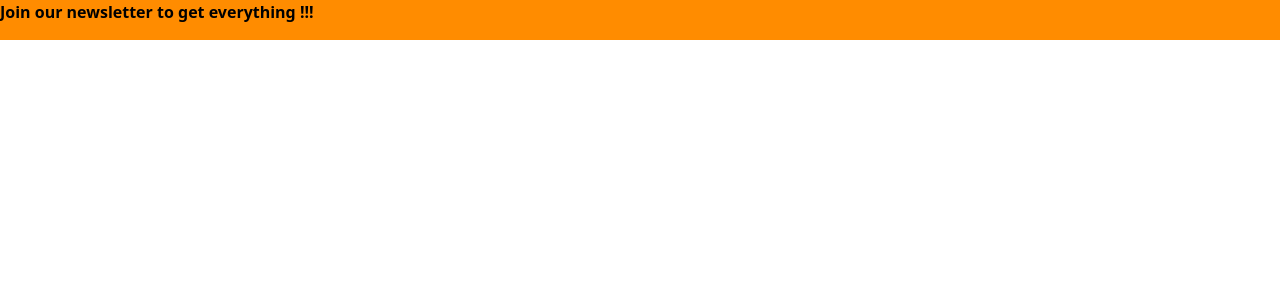
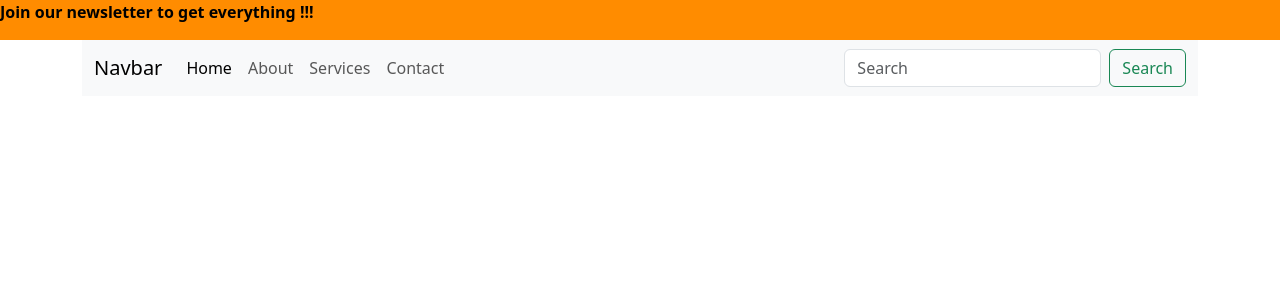
Before and after one commit to AdrienHq/symfony-ecom, a Symfony app: template templates/base.html.twig in a window 1280 px wide. Shown: the top 300 px of the page. Run offline with Twig, Linux system fonts and the light colour scheme; the template is opened without the code that fills it, so the values that code supplies are empty; style sheets or scripts are compiled from the project's sources; some libraries are stand-ins or nearby versions.

Commit message:
feat: basic nav bar

```diff
--- a/templates/base.html.twig
+++ b/templates/base.html.twig
@@ -27,6 +27,38 @@
     </div>
 </div>
 
+<div class="container ">
+    <nav class="navbar navbar-expand-lg navbar-light bg-light">
+        <div class="container-fluid">
+            <a class="navbar-brand" href="#">Navbar</a>
+            <button class="navbar-toggler" type="button" data-bs-toggle="collapse" data-bs-target="#navbarNav"
+                    aria-controls="navbarNav" aria-expanded="false" aria-label="Toggle navigation">
+                <span class="navbar-toggler-icon"></span>
+            </button>
+            <div class="collapse navbar-collapse" id="navbarNav">
+                <ul class="navbar-nav">
+                    <li class="nav-item">
+                        <a class="nav-link active" aria-current="page" href="#">Home</a>
+                    </li>
+                    <li class="nav-item">
+                        <a class="nav-link" href="#">About</a>
+                    </li>
+                    <li class="nav-item">
+                        <a class="nav-link" href="#">Services</a>
+                    </li>
+                    <li class="nav-item">
+                        <a class="nav-link" href="#">Contact</a>
+                    </li>
+                </ul>
+            </div>
+            <form class="d-flex">
+                <input class="form-control me-2" type="search" placeholder="Search" aria-label="Search">
+                <button class="btn btn-outline-success" type="submit">Search</button>
+            </form>
+        </div>
+    </nav>
+</div>
+
 {% block body %}
 {% endblock %}
 <script src="{{ asset('build/bootstrap.js') }}"></script>
```
